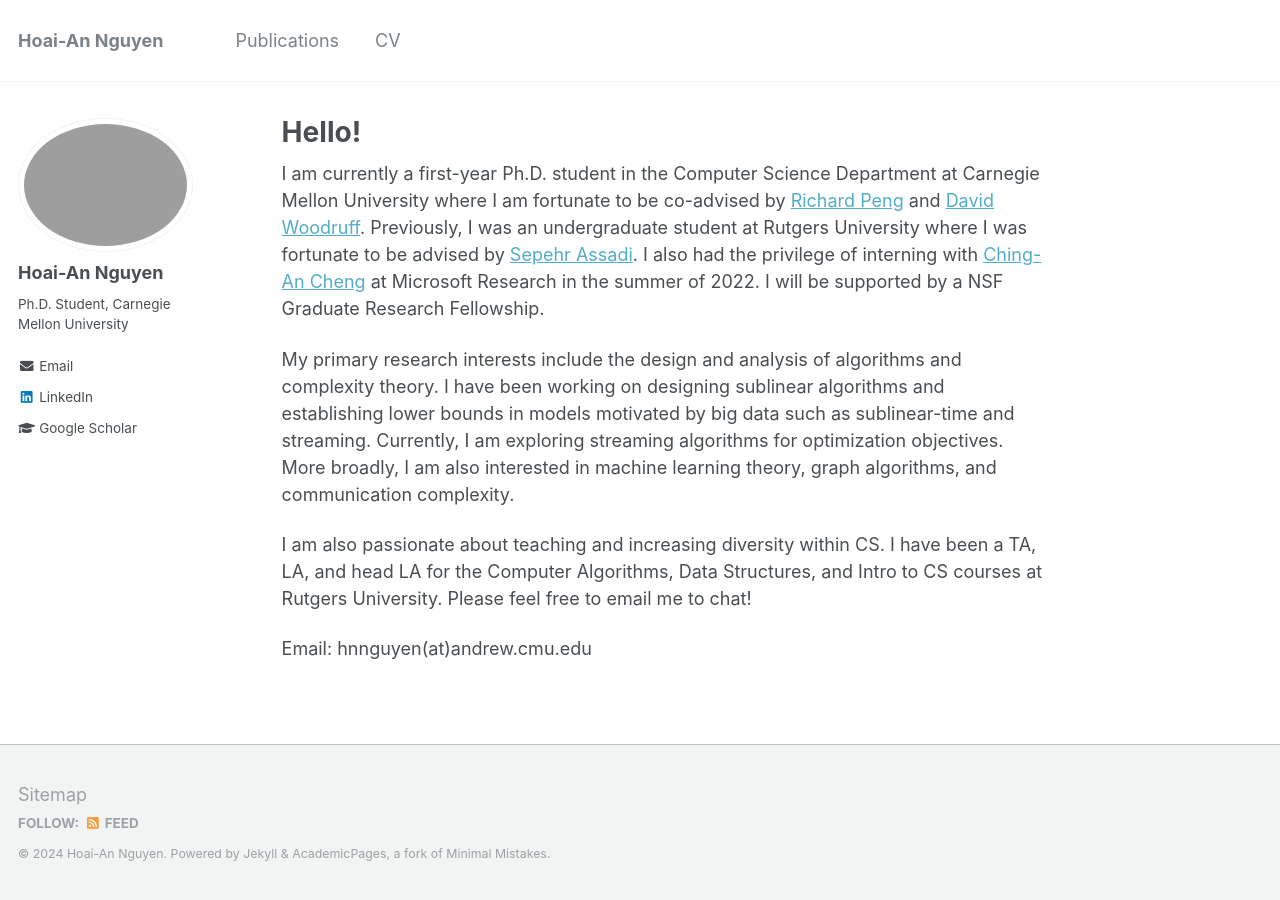
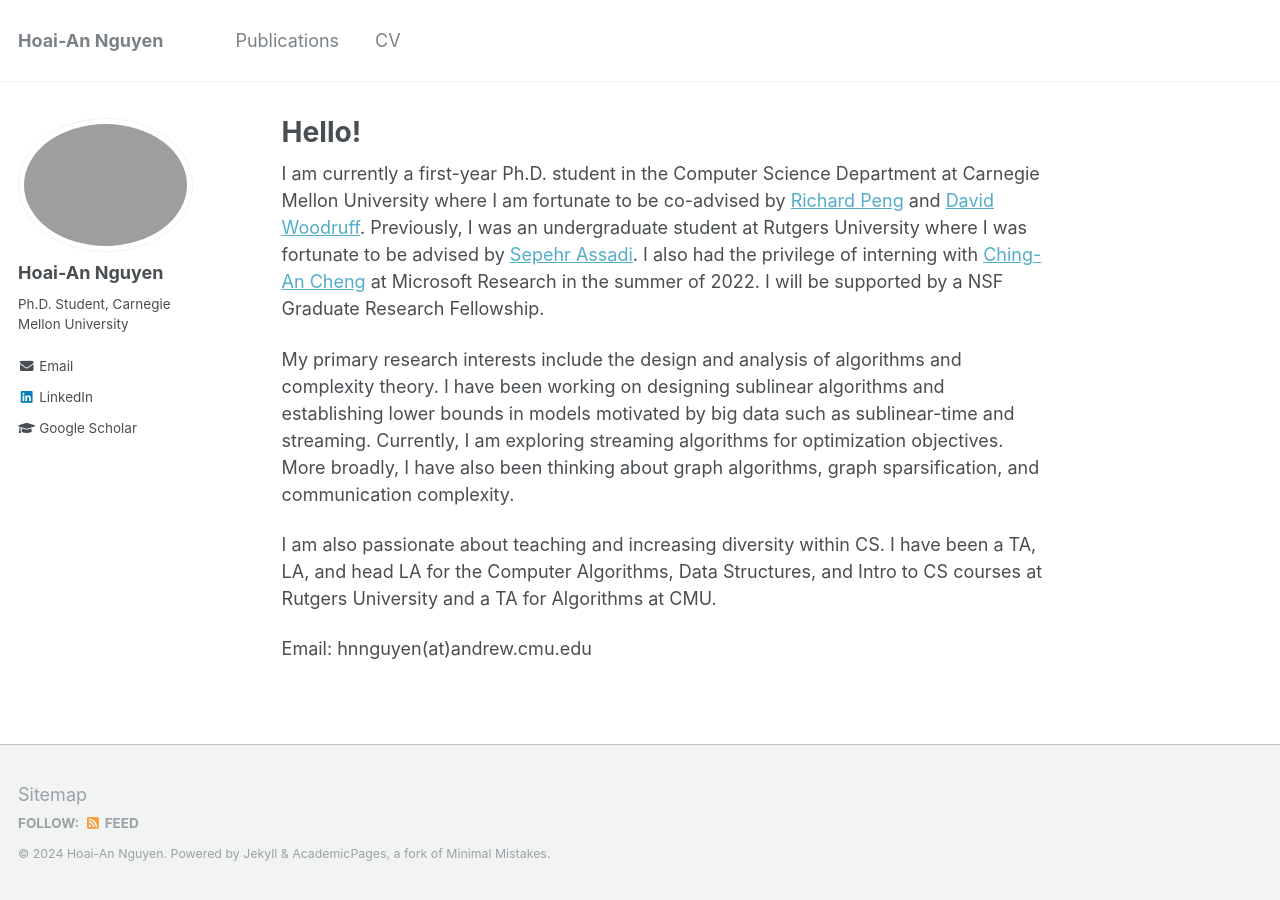
Before and after one commit to hoai77/hoai77.github.io, a Jekyll site: the page built from _pages/about.md, in a window 1280 px wide. Built offline with Jekyll 4.4.1, drawn with Linux system fonts in a browser that asks for light colours.

Commit message:
bio changes

```diff
--- a/_pages/about.md
+++ b/_pages/about.md
@@ -9,8 +9,8 @@ redirect_from:
 ---
 I am currently a first-year Ph.D. student in the Computer Science Department at Carnegie Mellon University where I am fortunate to be co-advised by [Richard Peng](https://www.cs.cmu.edu/~yangp/) and [David Woodruff](http://www.cs.cmu.edu/~dwoodruf/). Previously, I was an undergraduate student at Rutgers University where I was fortunate to be advised by [Sepehr Assadi](https://sepehr.assadi.info/). I also had the privilege of interning with [Ching-An Cheng](https://www.chinganc.com/) at Microsoft Research in the summer of 2022. I will be supported by a NSF Graduate Research Fellowship.
 
-My primary research interests include the design and analysis of algorithms and complexity theory. I have been working on designing sublinear algorithms and establishing lower bounds in models motivated by big data such as sublinear-time and streaming. Currently, I am exploring streaming algorithms for optimization objectives. More broadly, I am also interested in machine learning theory, graph algorithms, and communication complexity.
+My primary research interests include the design and analysis of algorithms and complexity theory. I have been working on designing sublinear algorithms and establishing lower bounds in models motivated by big data such as sublinear-time and streaming. Currently, I am exploring streaming algorithms for optimization objectives. More broadly, I have also been thinking about graph algorithms, graph sparsification, and communication complexity.
 
-I am also passionate about teaching and increasing diversity within CS. I have been a TA, LA, and head LA for the Computer Algorithms, Data Structures, and Intro to CS courses at Rutgers University. Please feel free to email me to chat!
+I am also passionate about teaching and increasing diversity within CS. I have been a TA, LA, and head LA for the Computer Algorithms, Data Structures, and Intro to CS courses at Rutgers University and a TA for Algorithms at CMU.
 
 Email: hnnguyen(at)andrew.cmu.edu
```
